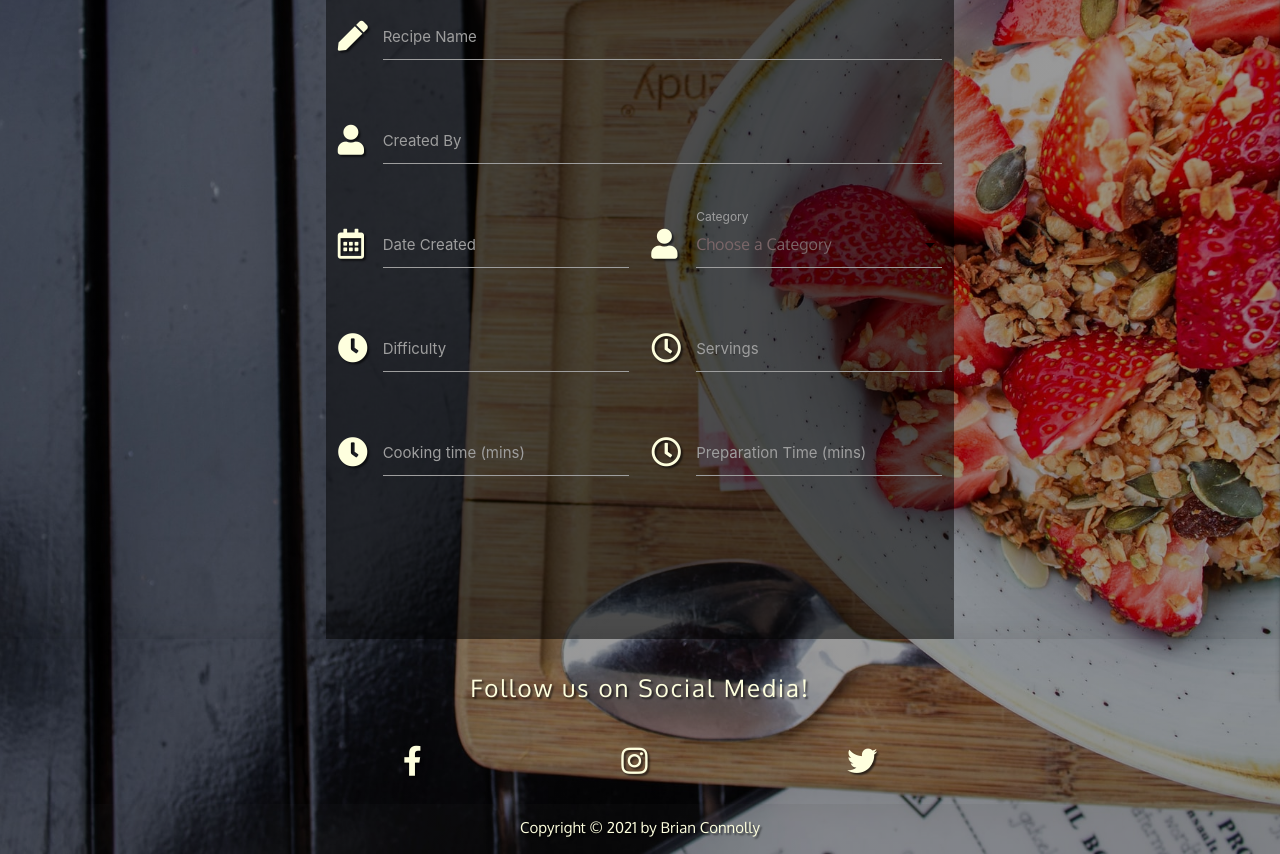
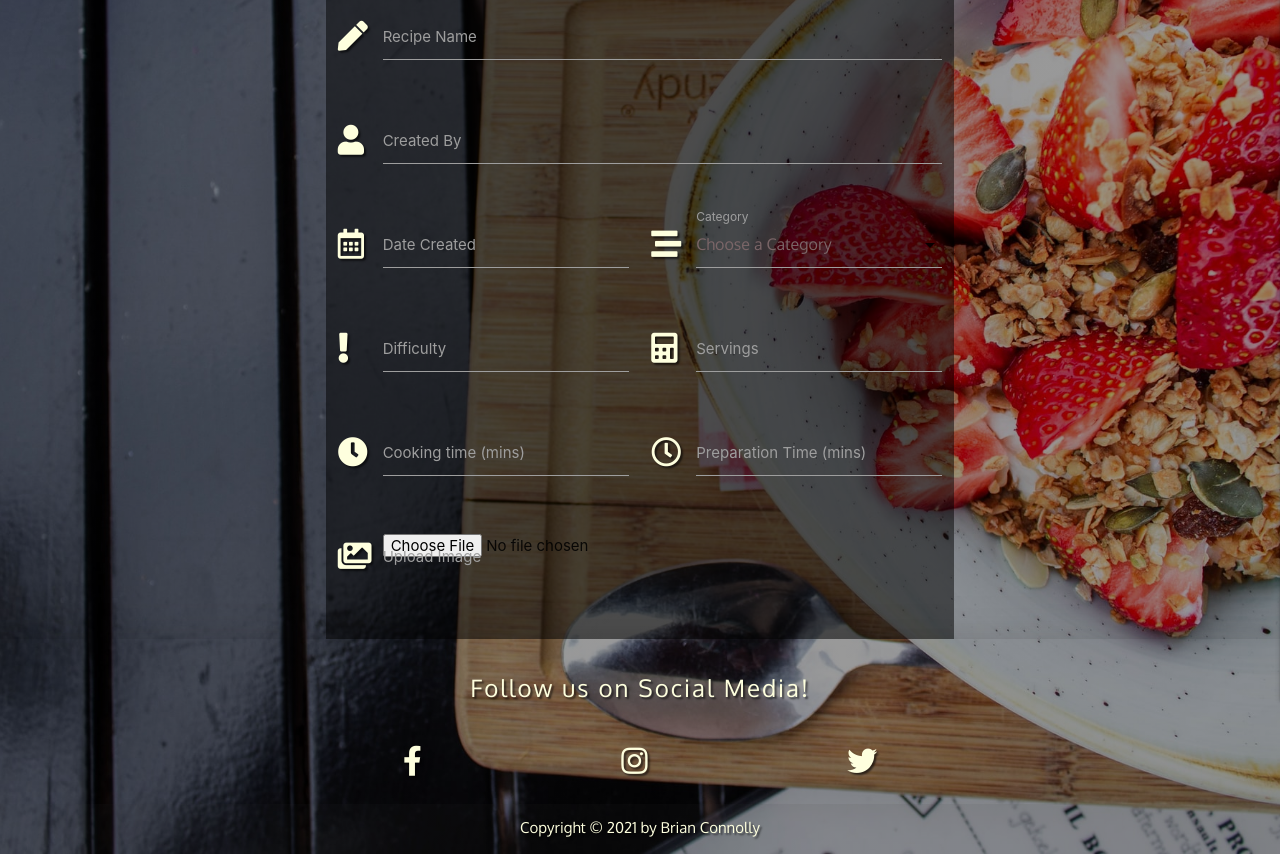
Before and after one commit to Brianconn71/ms3-recipedia, a Flask app: template templates/add_recipe.html in a window 1280 px wide. Shown: the part 160-1014 px from the top of the page. Run offline with Flask 2, Linux system fonts and the light colour scheme; the template is opened without the code that fills it, so the values that code supplies are empty; some libraries are stand-ins or nearby versions.

Commit message:
add: added more elements to the add recipe form

```diff
--- a/static/css/style.css
+++ b/static/css/style.css
@@ -113,7 +113,7 @@ p, h5{
 }
 /* Latest Recipes */
 .latest-recipes{
-    height: 20vh
+    height: 20vh;
 }
 .recipe-card{
     box-shadow: 0 100px 80px rgba(0, 0, 0, 0.521);
--- a/templates/add_recipe.html
+++ b/templates/add_recipe.html
@@ -15,10 +15,10 @@
                     </div>
                 </div>
                 <div class="row">
+                    <!-- Wanted to automatically add the session users username to the created by field and not allow it to be changed or tampered with, a solution I found here: https://stackoverflow.com/questions/24597057/make-html-form-data-unchangeable-but-still-able-to-post#24597080 -->
                     <div class="input-field col s12">
                         <i class="fas fa-user prefix shadow-text recipedia-text"></i>
-                        <input id="created_by" value="{{ username }}" name="created_by" type="text"
-                        minlength="3" maxlength="20" class="validate" required>
+                        <input id="created_by" value="{{ username }}" name="created_by" type="text" readonly required>
                         <label for="created_by">Created By</label>
                     </div>
                 </div>
@@ -29,7 +29,7 @@
                         <label for="date">Date Created</label>
                     </div>
                     <div class="input-field col s6">
-                        <i class="fas fa-user prefix shadow-text recipedia-text"></i>
+                        <i class="fas fa-stream prefix shadow-text recipedia-text"></i>
                         <select name="category" id="category" required>
                             <option value="" disabled selected>Choose a Category</option>
                             {% for category in categories %}
@@ -41,14 +41,14 @@
                 </div>
                 <div class="row">
                     <div class="input-field col s6">
-                        <i class="fas fa-clock prefix shadow-text recipedia-text"></i>
-                        <input id="cook_time" name="cook_time" type="text" class="validate" required>
-                        <label for="cook_time">Difficulty</label>
+                        <i class="fas fa-exclamation prefix shadow-text recipedia-text"></i>
+                        <input id="difficulty" name="difficulty" type="text" class="validate" required>
+                        <label for="difficulty">Difficulty</label>
                     </div>
                     <div class="input-field col s6">
-                        <i class="far fa-clock prefix shadow-text recipedia-text"></i>
+                        <i class="fas fa-calculator prefix shadow-text recipedia-text"></i>
                         <input id="servings" name="servings" type="number" class="validate" required>
-                        <label for="prep_time">Servings</label>
+                        <label for="servings">Servings</label>
                     </div>
                 </div>
                 <div class="row">
@@ -63,6 +63,14 @@
                         <label for="prep_time">Preparation Time (mins)</label>
                     </div>
                 </div>
+                <div class="row">
+                    <div class="input-field col s12">
+                        <i class="fas fa-images prefix shadow-text recipedia-text"></i>
+                        <label for="img_upload">Upload Image</label>
+                        <!-- got help with uploading images here: https://developer.mozilla.org/en-US/docs/Web/HTML/Element/input/file#attr-accept -->
+                        <input id="img_upload" name="img_upload" type="file" class="validate" accept="image/png, image/jpeg">
+                    </div>
+                </div>
             </form>
         </div>
     </section>
--- a/templates/recipes.html
+++ b/templates/recipes.html
@@ -23,7 +23,7 @@
     </section>
     <section class="latest-recipes">
         <div class="row">
-            <div class="col s12 m7">
+            <div class="col s12 m6">
                 {% for recipe in recipes %}
                     <div class="card">
                         <div class="card-image">
```
